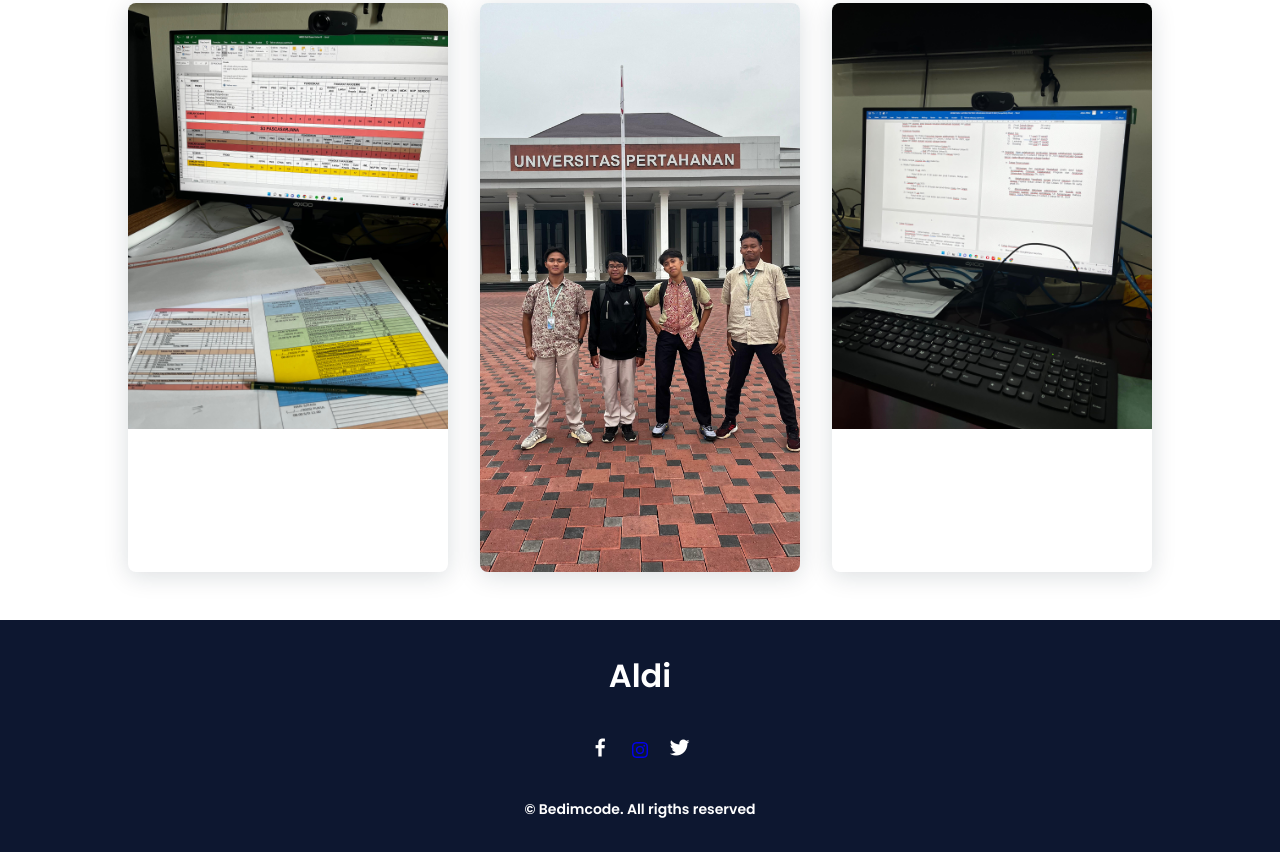
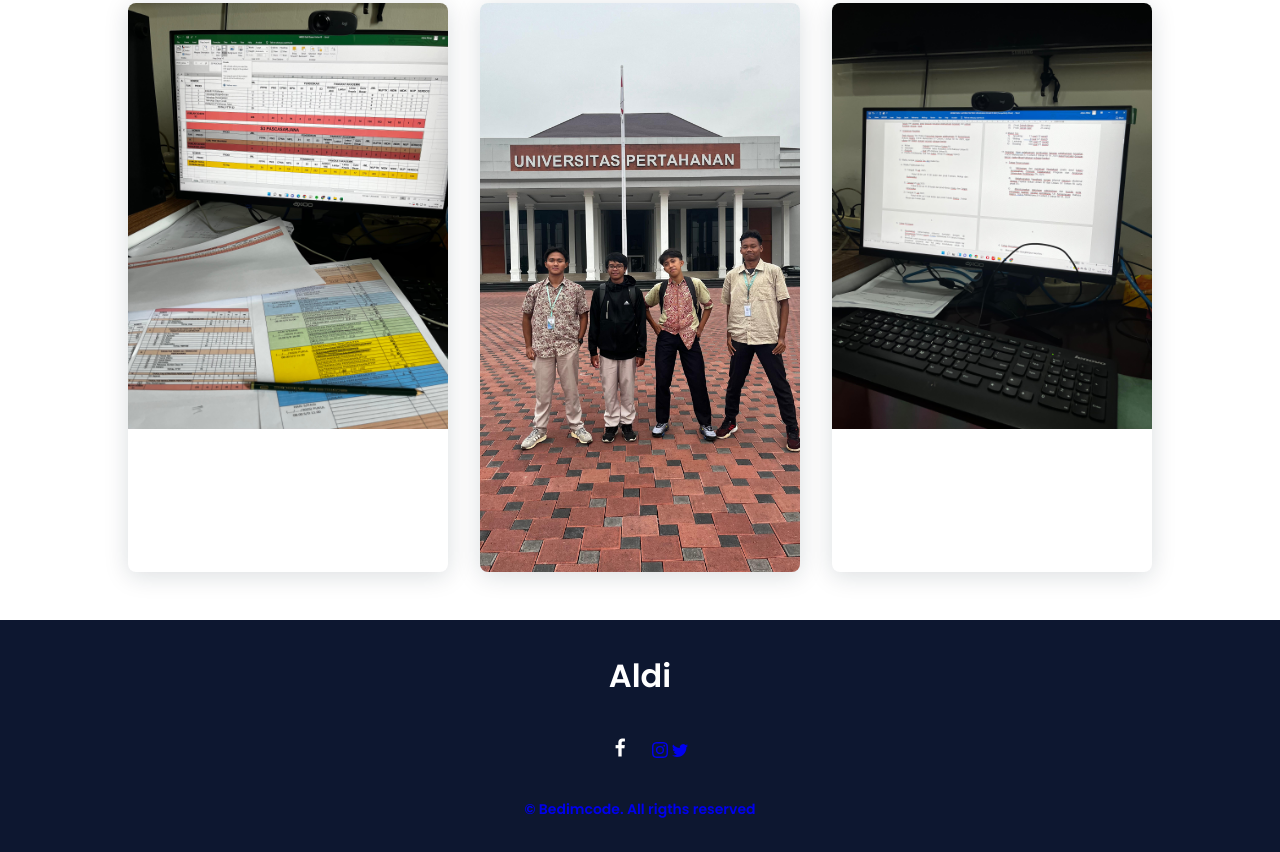
Before and after one commit to aldisamjay-dotcom/latihan-5.io, a plain HTML site: page index.html in a window 1280 px wide. Shown: the part 2760-3612 px from the top of the page. Drawn offline with nearby package versions, Linux system fonts and the light colour scheme.

Commit message:
Update index.html

```diff
--- a/index.html
+++ b/index.html
@@ -194,7 +194,9 @@
                 <a href="https://www.instagram.com/#"target="blank class="footer__icon"><svg xmlns="http://www.w3.org/2000/svg" width="16" height="16" fill="currentColor" class="bi bi-instagram" viewBox="0 0 16 16">
   <path d="M8 0C5.829 0 5.556.01 4.703.048 3.85.088 3.269.222 2.76.42a3.9 3.9 0 0 0-1.417.923A3.9 3.9 0 0 0 .42 2.76C.222 3.268.087 3.85.048 4.7.01 5.555 0 5.827 0 8.001c0 2.172.01 2.444.048 3.297.04.852.174 1.433.372 1.942.205.526.478.972.923 1.417.444.445.89.719 1.416.923.51.198 1.09.333 1.942.372C5.555 15.99 5.827 16 8 16s2.444-.01 3.298-.048c.851-.04 1.434-.174 1.943-.372a3.9 3.9 0 0 0 1.416-.923c.445-.445.718-.891.923-1.417.197-.509.332-1.09.372-1.942C15.99 10.445 16 10.173 16 8s-.01-2.445-.048-3.299c-.04-.851-.175-1.433-.372-1.941a3.9 3.9 0 0 0-.923-1.417A3.9 3.9 0 0 0 13.24.42c-.51-.198-1.092-.333-1.943-.372C10.443.01 10.172 0 7.998 0zm-.717 1.442h.718c2.136 0 2.389.007 3.232.046.78.035 1.204.166 1.486.275.373.145.64.319.92.599s.453.546.598.92c.11.281.24.705.275 1.485.039.843.047 1.096.047 3.231s-.008 2.389-.047 3.232c-.035.78-.166 1.203-.275 1.485a2.5 2.5 0 0 1-.599.919c-.28.28-.546.453-.92.598-.28.11-.704.24-1.485.276-.843.038-1.096.047-3.232.047s-2.39-.009-3.233-.047c-.78-.036-1.203-.166-1.485-.276a2.5 2.5 0 0 1-.92-.598 2.5 2.5 0 0 1-.6-.92c-.109-.281-.24-.705-.275-1.485-.038-.843-.046-1.096-.046-3.233s.008-2.388.046-3.231c.036-.78.166-1.204.276-1.486.145-.373.319-.64.599-.92s.546-.453.92-.598c.282-.11.705-.24 1.485-.276.738-.034 1.024-.044 2.515-.045zm4.988 1.328a.96.96 0 1 0 0 1.92.96.96 0 0 0 0-1.92m-4.27 1.122a4.109 4.109 0 1 0 0 8.217 4.109 4.109 0 0 0 0-8.217m0 1.441a2.667 2.667 0 1 1 0 5.334 2.667 2.667 0 0 1 0-5.334"/>
 </svg>
-                <a href="#" class="footer__icon"><i class='bx bxl-twitter' ></i></a>
+                <a href="#"target="blank class="footer__icon"><svg xmlns="http://www.w3.org/2000/svg" width="16" height="16" fill="currentColor" class="bi bi-twitter" viewBox="0 0 16 16">
+  <path d="M5.026 15c6.038 0 9.341-5.003 9.341-9.334q.002-.211-.006-.422A6.7 6.7 0 0 0 16 3.542a6.7 6.7 0 0 1-1.889.518 3.3 3.3 0 0 0 1.447-1.817 6.5 6.5 0 0 1-2.087.793A3.286 3.286 0 0 0 7.875 6.03a9.32 9.32 0 0 1-6.767-3.429 3.29 3.29 0 0 0 1.018 4.382A3.3 3.3 0 0 1 .64 6.575v.045a3.29 3.29 0 0 0 2.632 3.218 3.2 3.2 0 0 1-.865.115 3 3 0 0 1-.614-.057 3.28 3.28 0 0 0 3.067 2.277A6.6 6.6 0 0 1 .78 13.58a6 6 0 0 1-.78-.045A9.34 9.34 0 0 0 5.026 15"/>
+</svg>
             </div>
             <p class="footer__copy">&#169; Bedimcode. All rigths reserved</p>
         </footer>
```
